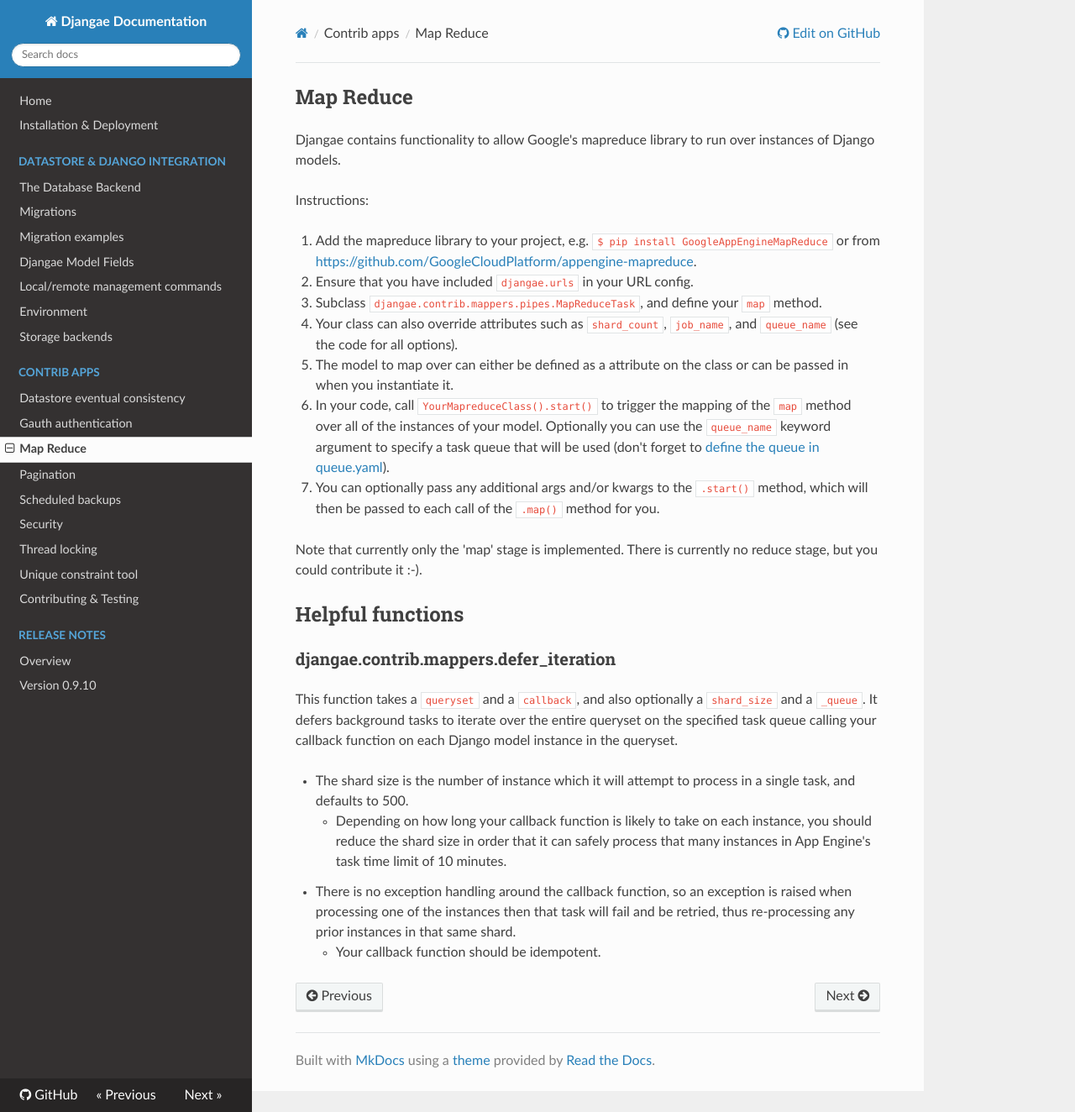
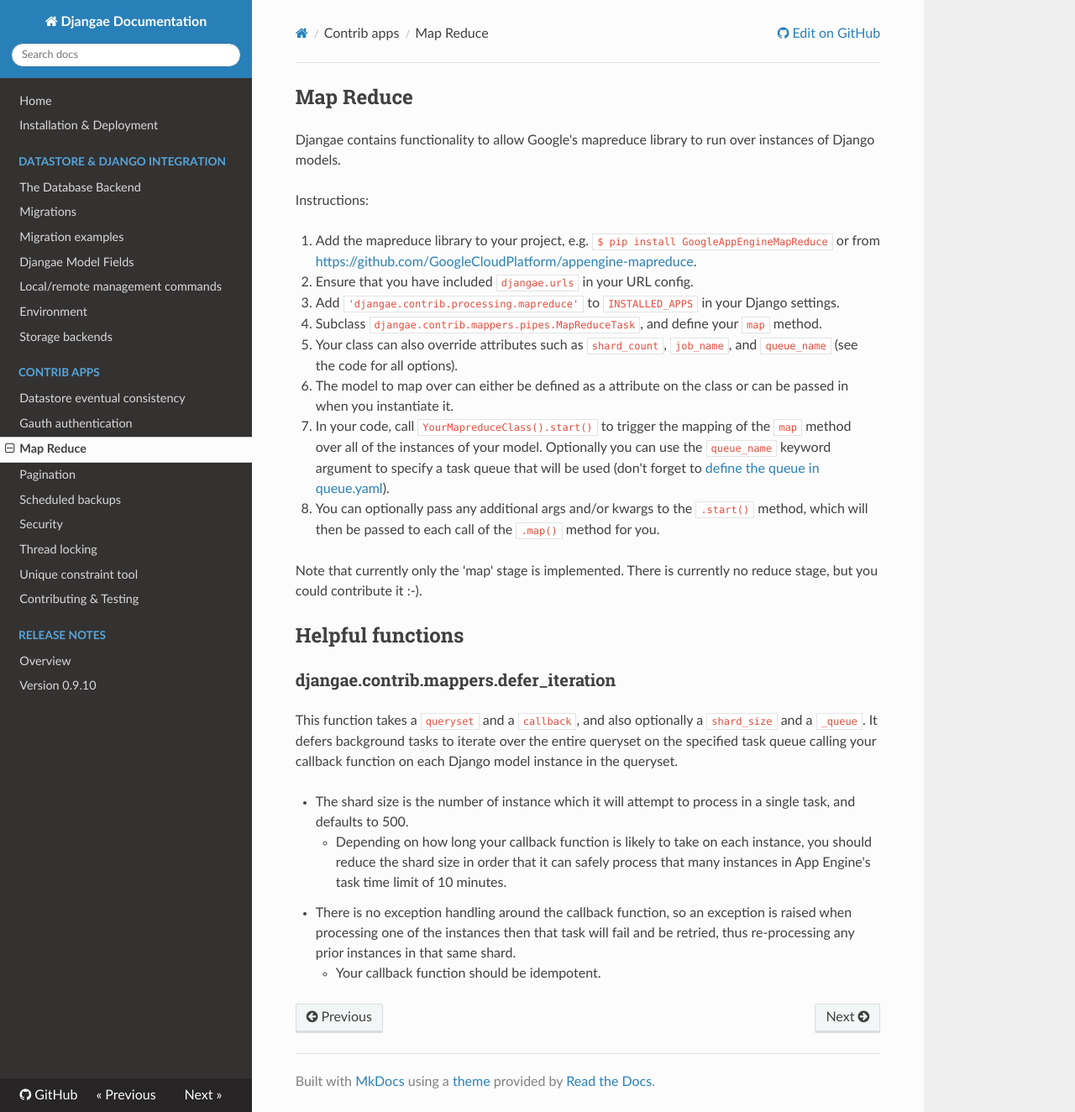
Before and after one commit to wittfabian/djangae, an MkDocs documentation site: the page built from docs/mappers.md, in a window 1280 px wide and 1324 px high. Shown: the whole window at 84% size. Built offline with MkDocs 1.6.1, drawn with Linux system fonts in a browser that asks for light colours; nearby versions of some CDN libraries; old or Windows-style settings are respelled for this version of MkDocs.

Commit message:
Clarified installation instructions for the Map Reduce contrib package.

```diff
--- a/docs/mappers.md
+++ b/docs/mappers.md
@@ -6,6 +6,7 @@
 
 1. Add the mapreduce library to your project, e.g. `$ pip install GoogleAppEngineMapReduce` or from [https://github.com/GoogleCloudPlatform/appengine-mapreduce](https://github.com/GoogleCloudPlatform/appengine-mapreduce).
 1. Ensure that you have included `djangae.urls` in your URL config.
+1. Add `'djangae.contrib.processing.mapreduce'` to `INSTALLED_APPS` in your Django settings.
 1. Subclass `djangae.contrib.mappers.pipes.MapReduceTask`, and define your `map` method.
 1. Your class can also override attributes such as `shard_count`, `job_name`, and `queue_name` (see the code for all options).
 1. The model to map over can either be defined as a attribute on the class or can be passed in when you instantiate it.
```
